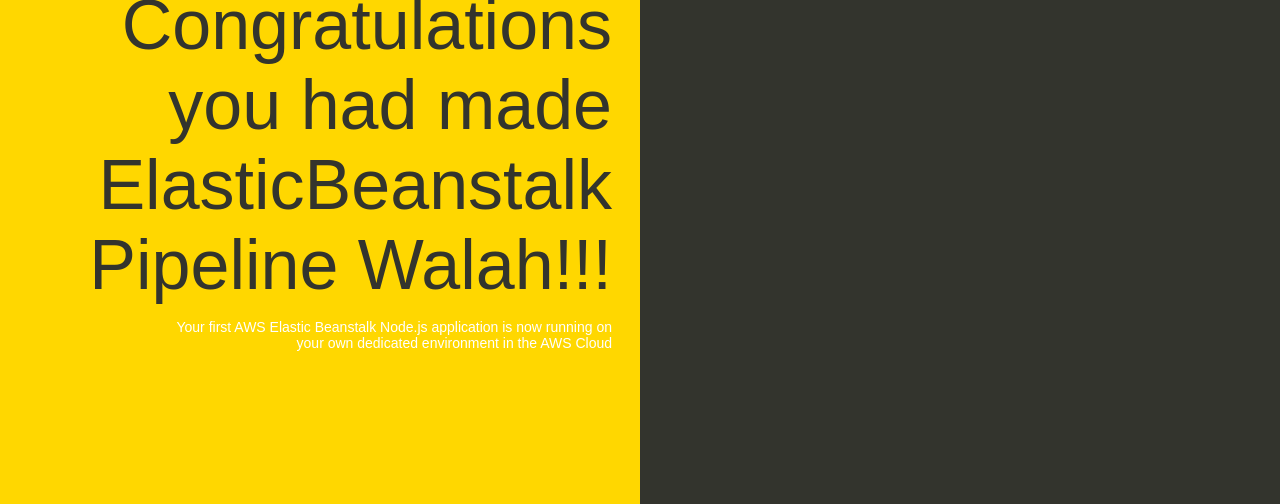
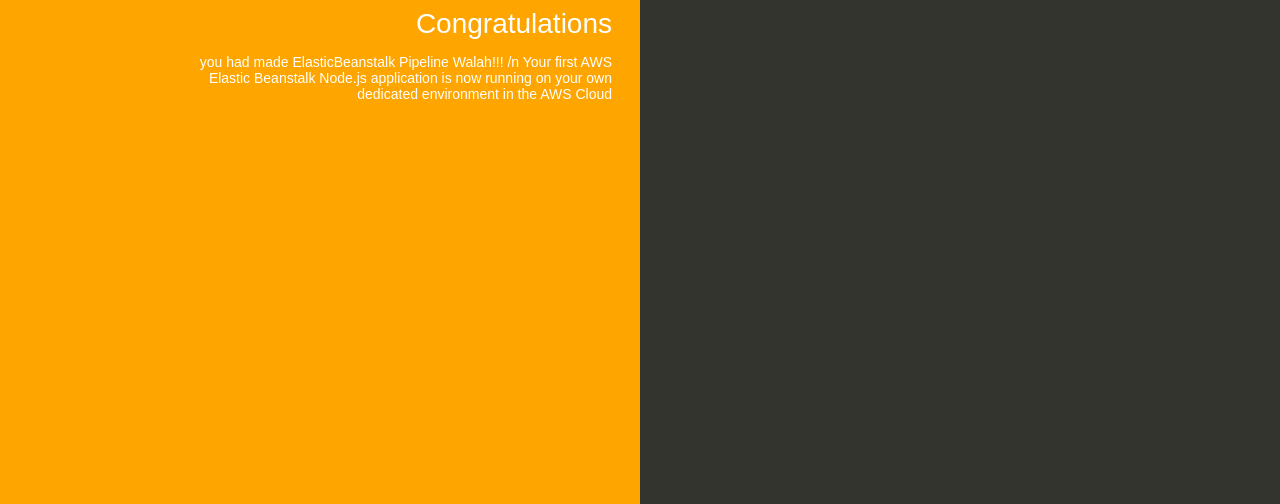
Before and after one commit to dipu-kumarr/my-nodejs-app-pipeline, a website: page index.html in a window 1280 px wide. Shown: the part 296-800 px from the top of the page. Drawn offline with Linux system fonts and the light colour scheme.

Commit message:
Update index.html

```diff
--- a/index.html
+++ b/index.html
@@ -35,7 +35,7 @@
 
         text-align: right;
         padding-top: 11em;
-        background-color: gold;
+        background-color: orange;
 
       }
       .textColumn p {
@@ -74,8 +74,9 @@
   </head>
   <body>
     <div class="textColumn">
-      <h1>Dipu Congratulations you had made ElasticBeanstalk Pipeline Walah!!! </h1>
-      <p>Your first AWS Elastic Beanstalk Node.js application is now running on your own dedicated environment in the AWS Cloud</p>
+      <h1>Dipu-Kumar</h1>
+      <h2>Congratulations</h2>
+      <p>you had made ElasticBeanstalk Pipeline Walah!!! /n Your first AWS Elastic Beanstalk Node.js application is now running on your own dedicated environment in the AWS Cloud</p>
     </div>
     <div class="linksColumn">
       <h2>What's Next?</h2>
```
